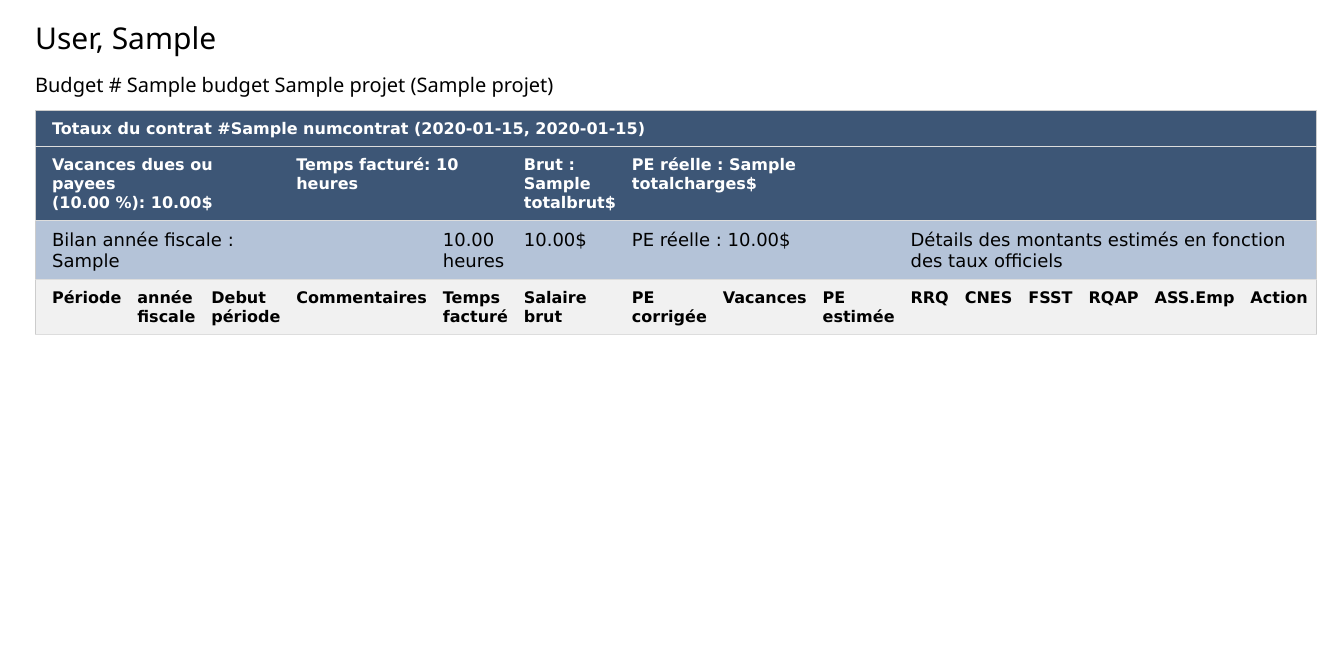
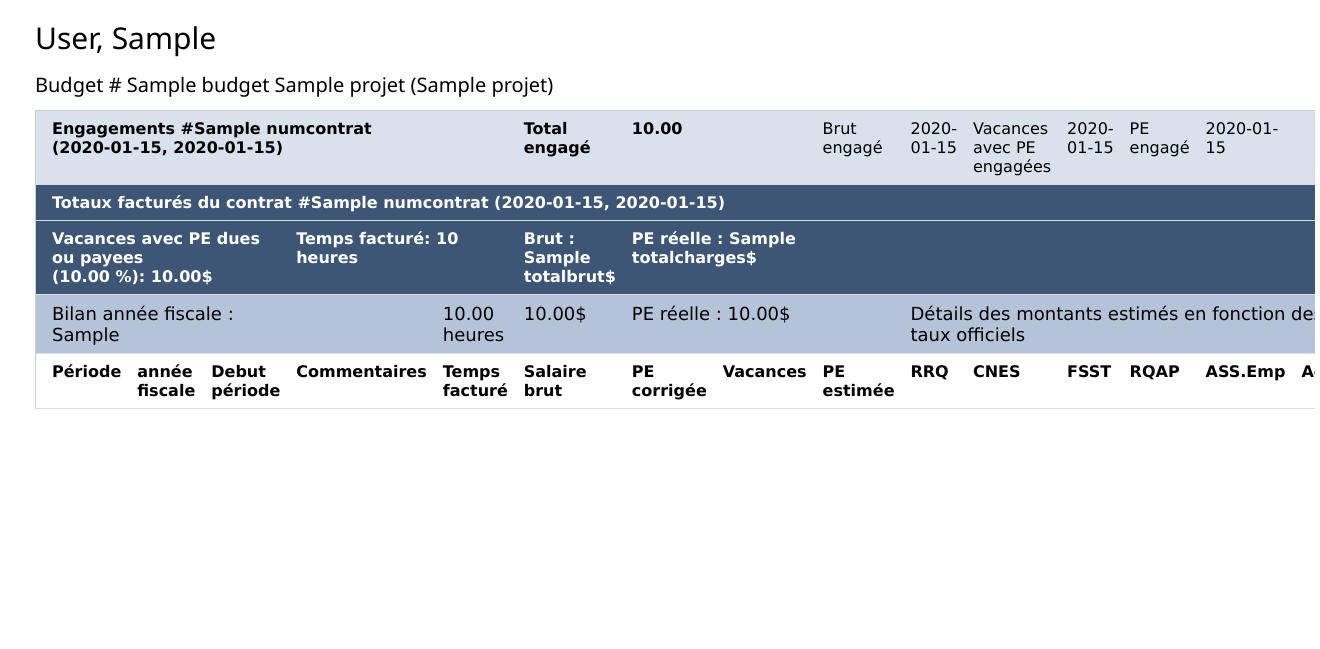
Before and after one commit to Malijai/Feuillestps, a Django app: template accueil/templates/bilanpcontrat.html in a window 1320 px wide. Shown: the part 60-709 px from the top of the page. Run offline with Django 3.2, Linux system fonts and the light colour scheme; the template is opened without the code that fills it: most values are stand-ins (such as "Sample title", 1, 10 or a date in 2020); some libraries are stand-ins or nearby versions.

Commit message:
Ajout de l'estimation des engagements dans chaque contrat. Ajout de la ligne des engagements dans le bilan par contrat. Correction des vacances (toutes les charges sont dans les vacances)

```diff
--- a/accueil/forms.py
+++ b/accueil/forms.py
@@ -20,7 +20,7 @@ class ContratippmForm(forms.ModelForm):
             'datedebut': 'aaaa-mm-jj',
             'datefin': 'aaaa-mm-jj',
         }
-        exclude = ()
+        exclude = ('coutbrutestime', 'vacancesestime', 'chargesestime')
 
 
 class UserForm(forms.ModelForm):
--- a/accueil/models.py
+++ b/accueil/models.py
@@ -49,6 +49,9 @@ class Contratippm(models.Model):
     projet = models.ForeignKey('Projet', verbose_name="Projet", on_delete=models.DO_NOTHING)
     vacancestaux = models.DecimalField(max_digits=5, decimal_places=3, verbose_name="Taux pour les vacances (%)")
     role = models.CharField(max_length=50, verbose_name="Rôle / statut", null=True, blank=True)
+    coutbrutestime = models.DecimalField(max_digits=7, decimal_places=2, verbose_name="Cout estimé brut du contrat", null=True, blank=True)
+    vacancesestime = models.DecimalField(max_digits=7, decimal_places=2, verbose_name="Cout estimé brut des vacances", null=True, blank=True)
+    chargesestime = models.DecimalField(max_digits=7, decimal_places=2, verbose_name="Cout estimé desa PE", null=True, blank=True)
 
     def __str__(self):
         return '{0} - {1}'.format(self.numcontrat, self.projet.nomcourt)
--- a/accueil/templates/bilanpcontrat.html
+++ b/accueil/templates/bilanpcontrat.html
@@ -1,5 +1,6 @@
 {% extends 'bilan_base.html' %}
 {% load i18n %}
+{% load mathfilters %}
 
 {% block titre %}
     <h4>Bilan par contrat / par année fiscale</h4>
@@ -8,14 +9,20 @@
 {% block contenuprincipal %}
 
 <div class="w3-row">
-<div class="w3-threequarter">
+<div class="w3-col.l10" style="overflow-x:auto;">
 <h2>{{ contrat.user.last_name }}, {{ contrat.user.first_name }}</h2>
     <h4>Budget # {{contrat.projet.budget}} {{contrat.projet.nomlong}} ({{contrat.projet.nomcourt}})</h4>
   <table class="w3-table-all">
-    <tr class="w3-theme-d2"><td colspan="16"><b>Totaux du contrat  #{{contrat.numcontrat}} ({{contrat.datedebut}}, {{contrat.datefin}}) </b></td>
+    <tr class="w3-theme-l4"><td colspan="5"><b>Engagements #{{contrat.numcontrat}}<br /> ({{contrat.datedebut}}, {{contrat.datefin}})</b></td>
+    <td><b>Total engagé</b></td>
+        <td><b>{{contrat.vacancesestime|addition:contrat.coutbrutestime|addition:contrat.chargesestime|floatformat:2 }}</b></td>
+    <td></td><td>Brut engagé</b></td><td>{{contrat.coutbrutestime}}</td>
+    <td>Vacances avec PE engagées</td><td>{{contrat.vacancesestime}}</td>
+    <td>PE engagé</b></td><td>{{contrat.chargesestime}}</td><td colspan="2"></td></tr>
+      <tr class="w3-theme-d2"><td colspan="16"><b>Totaux facturés du contrat  #{{contrat.numcontrat}} ({{contrat.datedebut}}, {{contrat.datefin}}) </b></td>
     </tr>
     <tr class="w3-theme-d2">
-    <td colspan="3"><b>Vacances dues ou payees <br />({{ contrat.vacancestaux|floatformat:2 }} %): {{vacances|floatformat:2}}$</b></td>
+    <td colspan="3"><b>Vacances avec PE dues ou payees <br />({{ contrat.vacancestaux|floatformat:2 }} %): {{vacances|floatformat:2}}$</b></td>
     <td colspan="2"><b>Temps facturé: {{totalheures}} heures</b></td>
     <td><b>Brut : {{totalbrut}}$</b></td>
     <td colspan="3"><b>PE réelle : {{totalcharges}}$</b></td>
--- a/accueil/templates/evaluation_cout.html
+++ b/accueil/templates/evaluation_cout.html
@@ -35,11 +35,11 @@
                <table class="w3-table-all">
                    <tr><td>Salaire Brut / semaine</td><td>{{ bruth|default:"0.0"|floatformat:2 }}$</td></tr>
                     <tr><td>PE estimee / semaine</td><td>{{ partemployeurh|default:"0.0"|floatformat:2 }}$</td></tr>
-                    <tr><td>Vacances / semaine</td><td>{{ vacancesh|default:"0.0"|floatformat:2 }}$ </td></tr>
+                    <tr><td>Vacances avec PE / semaine</td><td>{{ vacancesh|default:"0.0"|floatformat:2 }}$ </td></tr>
                     <tr class="w3-light-blue"><td>Nombre de semaines</td><td>{{ nbsemaines}}</td></tr>
                     <tr class="w3-pale-blue"><td>Salaire Brut total</td><td>{{ totalbrut|default:"0.0"|floatformat:2 }}$</td></tr>
                     <tr class="w3-light-blue"><td>Total PE estimee</td><td>{{ totalpartemployeur|default:"0.0"|floatformat:2 }}$</td></tr>
-                    <tr class="w3-pale-blue"><td>Total vacances</td><td>{{ totalvacances|default:"0.0"|floatformat:2 }}$</td></tr>
+                    <tr class="w3-pale-blue"><td>Total vacances avec PE</td><td>{{ totalvacances|default:"0.0"|floatformat:2 }}$</td></tr>
                     <tr class="w3-light-blue"><td><b>Total du contrat</b></td><td><b>{{ grandtotal|default:"0.0"|floatformat:2 }}$</b></td></tr>
                 </table>
         </div>
```
Also changed, not shown: accueil/templates/bilanpprojet.html (+4 -5 lines), accueil/views.py (+28 -11 lines).
